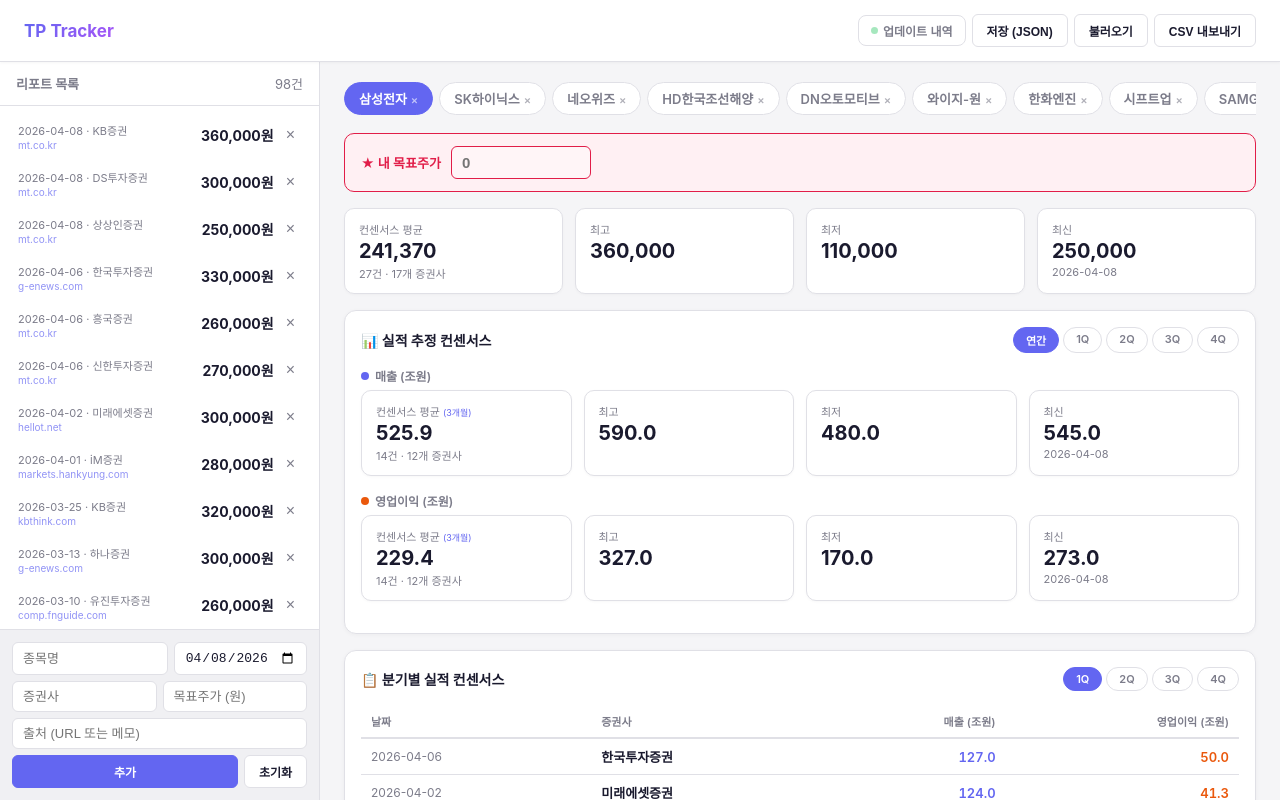
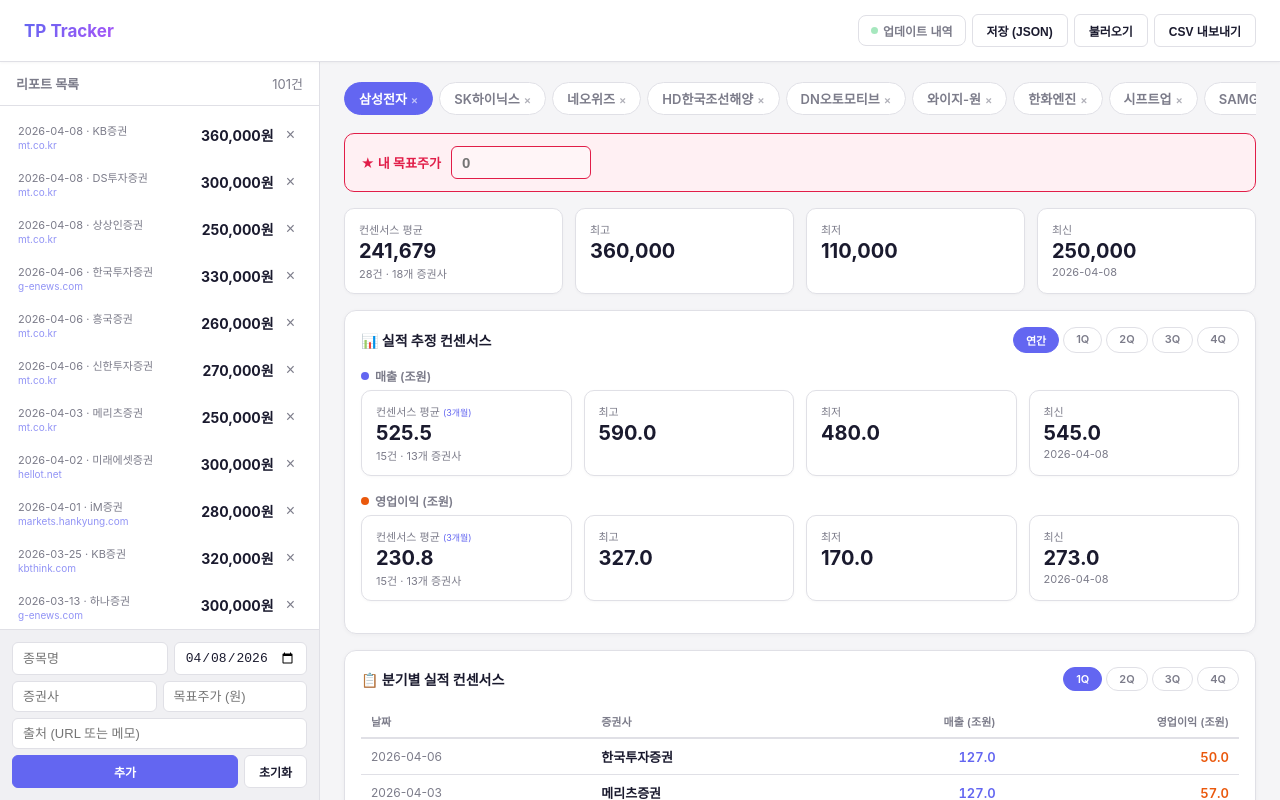
Before and after one commit to whysosary-dot/tp-tracker, a plain HTML site: page index.html in a window 1280 px wide. Drawn offline with nearby package versions, Linux system fonts and the light colour scheme.

Commit message:
TP Tracker 전종목 자동 업데이트 (2026-04-09)

```diff
--- a/index.html
+++ b/index.html
@@ -1568,6 +1568,7 @@
     { date:'2026-04-08', broker:'KB증권', tp:360000, source:'https://www.mt.co.kr/stock/2026/04/08/2026040719530319352', estYear:'2026E', revenue:590, op:327 },
     { date:'2026-04-08', broker:'DS투자증권', tp:300000, source:'https://www.mt.co.kr/stock/2026/04/08/2026040719530319352', estYear:'2026E', revenue:570, op:299 },
     { date:'2026-04-08', broker:'상상인증권', tp:250000, source:'https://www.mt.co.kr/stock/2026/04/08/2026040719530319352', estYear:'2026E', revenue:545, op:273 },
+    { date:'2026-04-03', broker:'메리츠증권', tp:250000, source:'https://www.mt.co.kr/stock/2026/04/03/2026040308382479719', estYear:'2026E', revenue:520, op:250, q1r:127, q1op:57 },
   ];
   samsung.forEach(s => { entries.push({ id: Date.now() + Math.random(), stock:'삼성전자', ...s }); });
 
@@ -1668,6 +1669,7 @@
     { date:'2026-02-12', broker:'미래에셋증권', tp:48000, source:'https://news.nate.com/view/20260212n06650', estYear:'2026E', revenue:2551, op:1700 },
     { date:'2026-02-12', broker:'교보증권', tp:48000, source:'https://news.nate.com/view/20260212n16663', estYear:'2026E', revenue:2500, op:1650 },
     { date:'2026-02-13', broker:'한국투자증권', tp:45000, source:'http://www.dailyinvest.kr/news/articleView.html?idxno=70112', estYear:'2026E', revenue:2551, op:1700 },
+    { date:'2026-04-08', broker:'하나증권', tp:45000, source:'https://www.newspim.com/news/view/20260408000178', estYear:'2026E', revenue:1952, op:1039, q1r:438, q1op:236 },
   ];
   shift.forEach(s => { entries.push({ id: Date.now() + Math.random(), stock:'시프트업', ...s }); });
 
@@ -1678,6 +1680,7 @@
     { date:'2025-11-18', broker:'유진투자증권', tp:70000, source:'https://www.mt.co.kr/stock/2025/11/18/2025111808380135204' },
     { date:'2026-02-11', broker:'BNK투자증권', tp:83000, source:'https://comp.fnguide.com/SVO2/asp/SVD_Consensus.asp?pGB=1&gicode=A419530', estYear:'2026E', revenue:1704, op:324 },
     { date:'2026-02-12', broker:'유진투자증권', tp:70000, source:'https://marketin.edaily.co.kr/News/ReadE?newsId=02801126645349864', estYear:'2026E', revenue:1730, op:320 },
+    { date:'2026-03-10', broker:'대신증권', tp:75000, source:'http://www.dailyinvest.kr/news/articleView.html?idxno=70121', estYear:'2026E', revenue:1695, op:272 },
   ];
   samg.forEach(s => { entries.push({ id: Date.now() + Math.random(), stock:'SAMG엔터', ...s }); });
 
```
